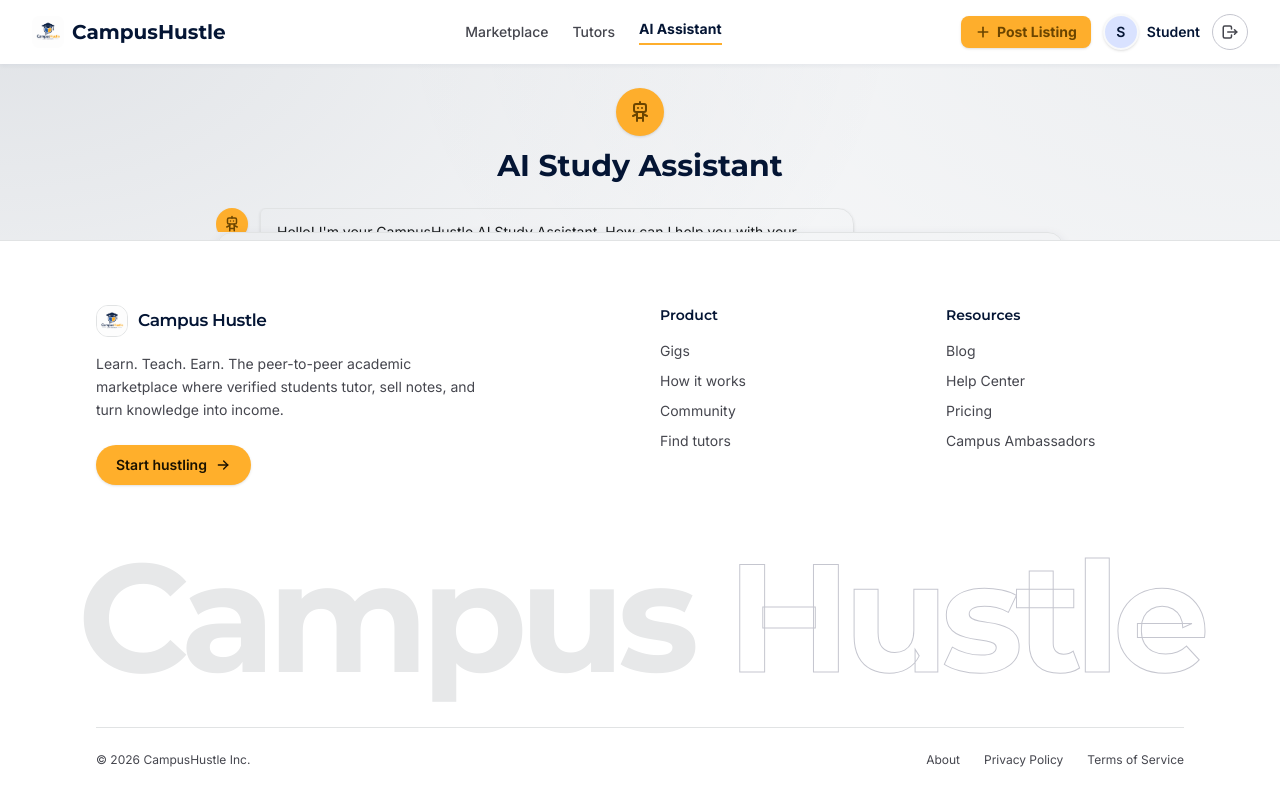
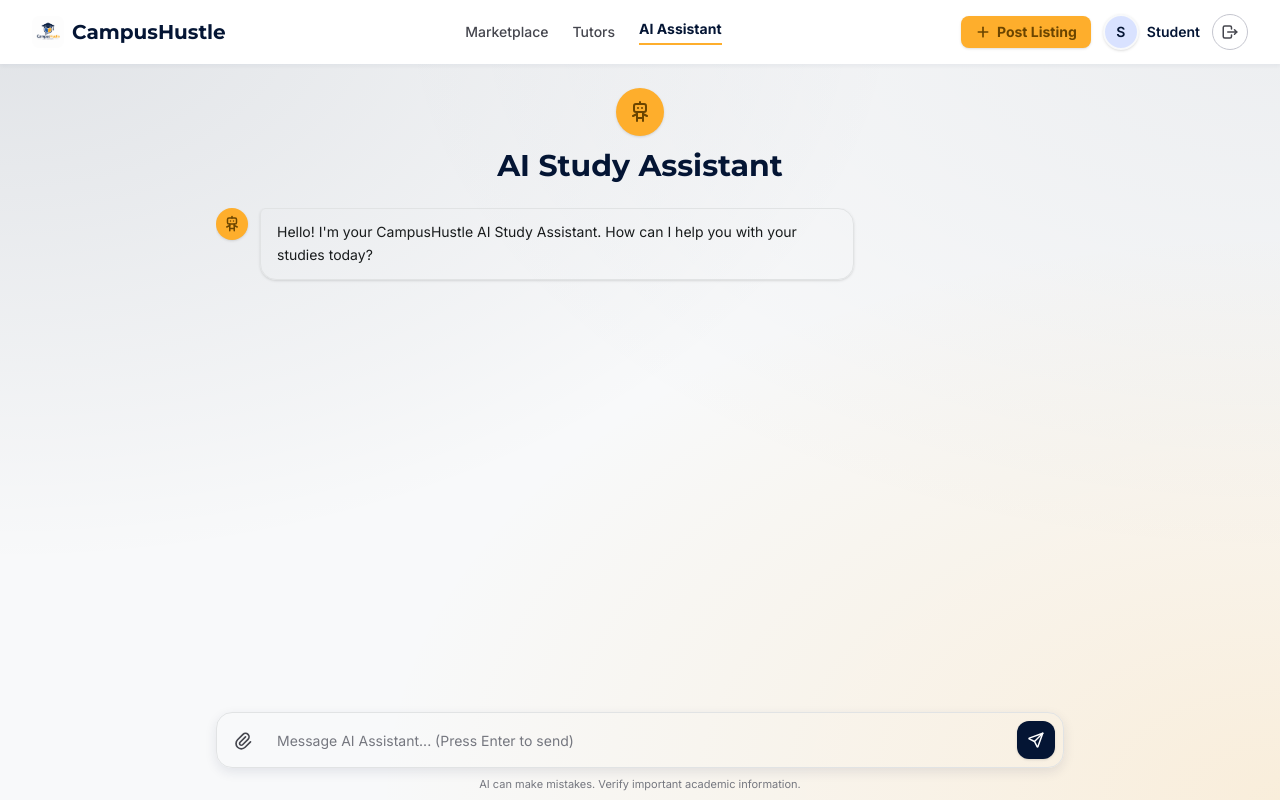
Before and after one commit to CampusHustle/frontend, a React (Vite) app: page /assistant in a window 1280 px wide. Built offline with nearby package versions, Linux system fonts and the light colour scheme.

Commit message:
fix(assistant): remove footer so chat input pins to viewport bottom while reserving navbar space

```diff
--- a/src/screens/AiAssistantScreen.jsx
+++ b/src/screens/AiAssistantScreen.jsx
@@ -1,7 +1,6 @@
 import { useRef, useState } from 'react'
 import { IconPaperclip, IconRobot, IconSend } from '@tabler/icons-react'
 import AppNavbar from '../components/AppNavbar.jsx'
-import Footer from '../components/Footer.jsx'
 
 function getAssistantReply(message) {
   return `Here's my answer for "${message}". I'm your CampusHustle study assistant — ask me anything about your courses.`
@@ -131,8 +130,6 @@ export default function AiAssistantScreen({ user, onLogout, onNavigate }) {
           </p>
         </form>
       </main>
-
-      <Footer onNavigate={onNavigate} />
     </div>
   )
 }
```
